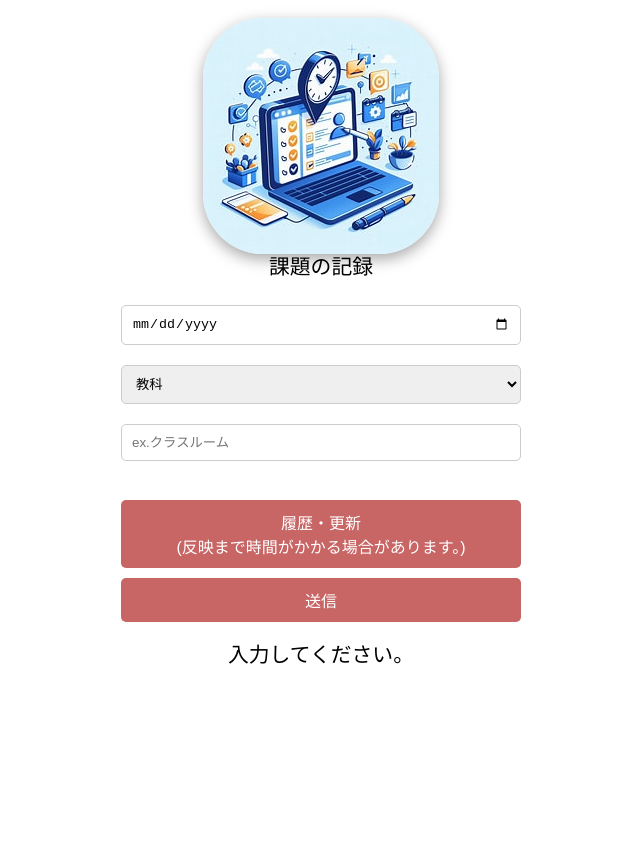
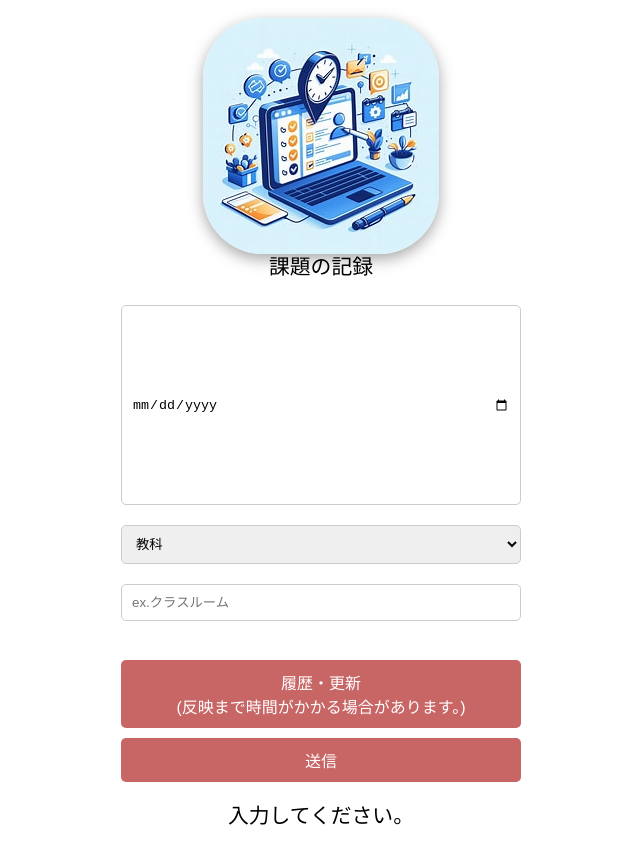
Before and after one commit to bird-mountain/ToDo-, a plain HTML site: page index.html in a window 1280 px wide. Shown: the part 83-946 px from the top of the page, without its empty margins (319-959 px from the left). Before the commit the page ends 800 px from the top, so only its background shows below. Drawn offline with Linux system fonts and the light colour scheme; a web font is replaced by a local one.

Commit message:
Update application.css

```diff
--- a/application.css
+++ b/application.css
@@ -89,6 +89,12 @@ button:hover {
     transform: translateX(-50%);
 }
 
+#date {
+    width: 100%;
+    max-width: 400px;
+    height: 200px;
+}
+
 select {
     width: 100%;
     max-width: 400px;
```
